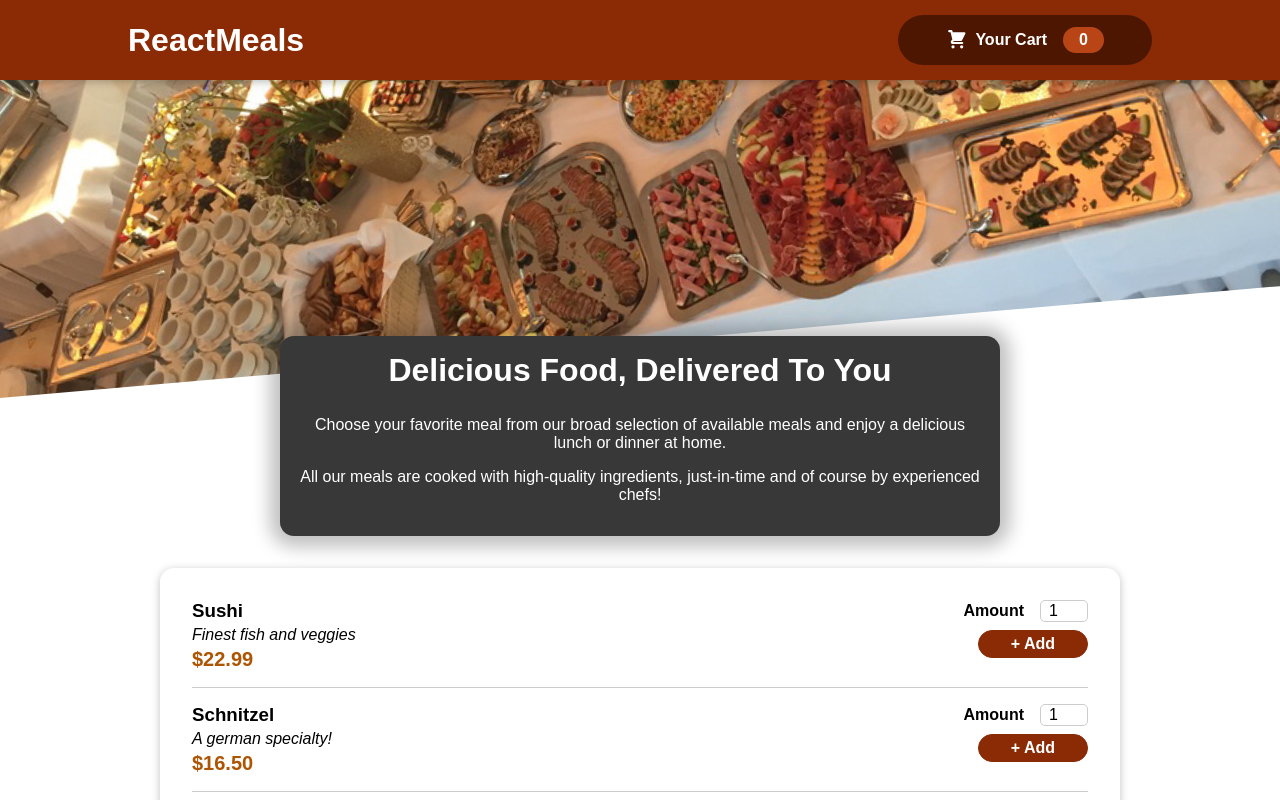
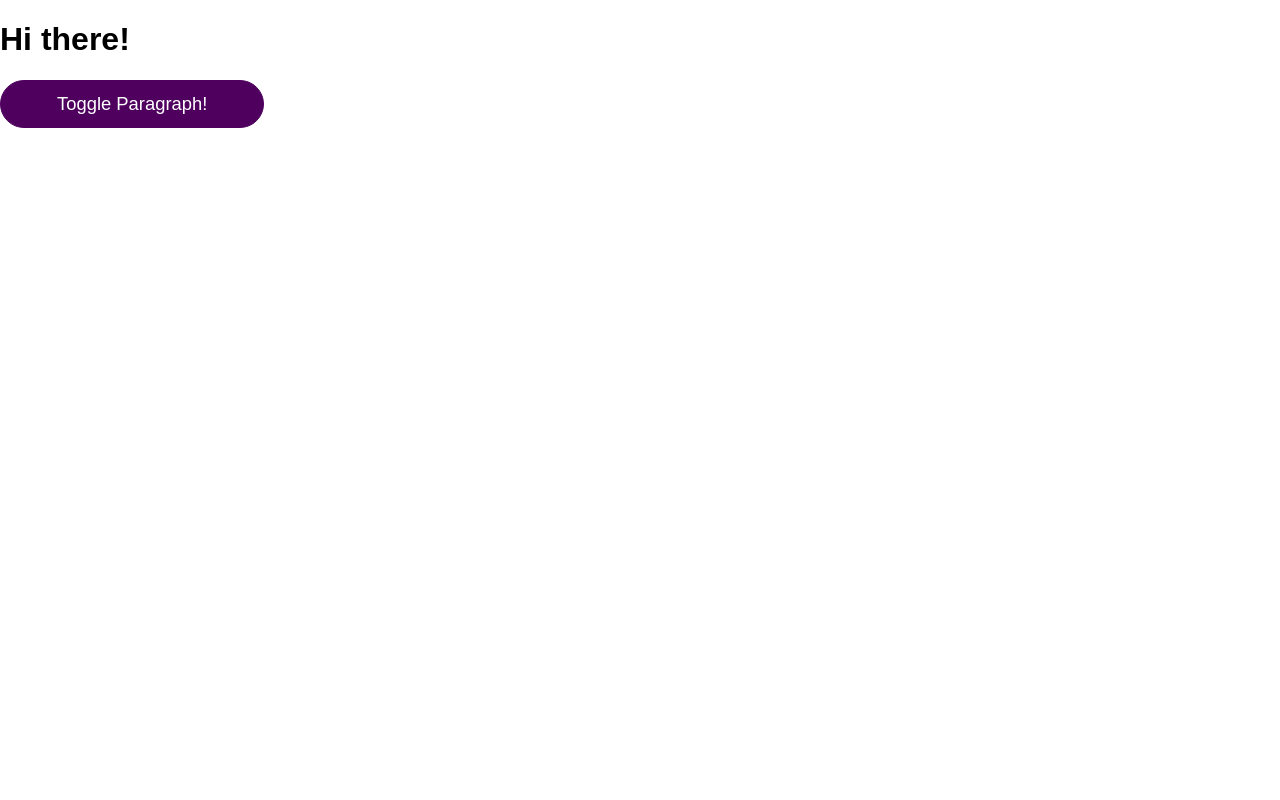
Before and after one commit to abhijeetbapuni/react-practice, a React (Create React App) app: page / in a window 1280 px wide. Shown: the top 800 px of the page. Built offline with nearby package versions, Linux system fonts and the light colour scheme.

Commit message:
boiler plate for optimization

```diff
--- a/src/App.js
+++ b/src/App.js
@@ -1,29 +1,24 @@
-import { useState } from "react";
+import React, { useState } from 'react';
 
-import Header from "./components5/Layout/Header";
-import Meals from "./components5/Meals/Meals";
-import Cart from "./components5/Cart/Cart";
-import CartProvider from "./store/CartProvider";
+import Button from './components/UI/Button/Button';
+import DemoOutput from './components/Demo/DemoOutput';
+import './App.css';
 
 function App() {
-  const [cartIsShown, setCartIsShown] = useState(false);
+  const [showParagraph, setShowParagraph] = useState(false);
 
-  const showCartHandler = () => {
-    setCartIsShown(true);
-  };
+  console.log('APP RUNNING');
 
-  const hideCartHandler = () => {
-    setCartIsShown(false);
+  const toggleParagraphHandler = () => {
+    setShowParagraph((prevShowParagraph) => !prevShowParagraph);
   };
 
   return (
-    <CartProvider>
-      {cartIsShown && <Cart onClose={hideCartHandler} />}
-      <Header onShowCart={showCartHandler} />
-      <main>
-        <Meals />
-      </main>
-    </CartProvider>
+    <div className="app">
+      <h1>Hi there!</h1>
+      <DemoOutput show={showParagraph} />
+      <Button onClick={toggleParagraphHandler}>Toggle Paragraph!</Button>
+    </div>
   );
 }
 
--- /dev/null
+++ b/src/components/Demo/DemoOutput.js
@@ -0,0 +1,8 @@
+import React from 'react';
+
+const DemoOutput = (props) => {
+  console.log('DemoOutput RUNNING');
+  return <p>{props.show ? 'This is new!' : ''}</p>;
+};
+
+export default DemoOutput;
--- /dev/null
+++ b/src/components/UI/Button/Button.js
@@ -0,0 +1,18 @@
+import React from 'react';
+
+import classes from './Button.module.css';
+
+const Button = (props) => {
+  return (
+    <button
+      type={props.type || 'button'}
+      className={`${classes.button} ${props.className}`}
+      onClick={props.onClick}
+      disabled={props.disabled}
+    >
+      {props.children}
+    </button>
+  );
+};
+
+export default Button;
--- /dev/null
+++ b/src/components/UI/Button/Button.module.css
@@ -0,0 +1,30 @@
+.button {
+  font: inherit;
+  border: 1px solid #4f005f;
+  background: #4f005f;
+  color: white;
+  padding: 0.75rem 3.5rem;
+  cursor: pointer;
+  font-size: 1.15rem;
+  border-radius: 30px;
+}
+
+.button:hover,
+.button:active {
+  background: #741188;
+  border-color: #741188;
+}
+
+.button:focus {
+  outline: none;
+}
+
+button:disabled,
+button:focus:disabled,
+button:hover:disabled,
+button:active:disabled {
+  background: #ccc;
+  border-color: #ccc;
+  color: #666666;
+  cursor: not-allowed;
+}
```
Also changed, not shown: src/App5.js (added, +30 -0 lines), src/assets5/meals.jpg (renamed from src/assets/meals.jpg), src/store5/CartProvider.js (renamed from src/store/CartProvider.js), src/store5/cart-context.js (renamed from src/store/cart-context.js).
